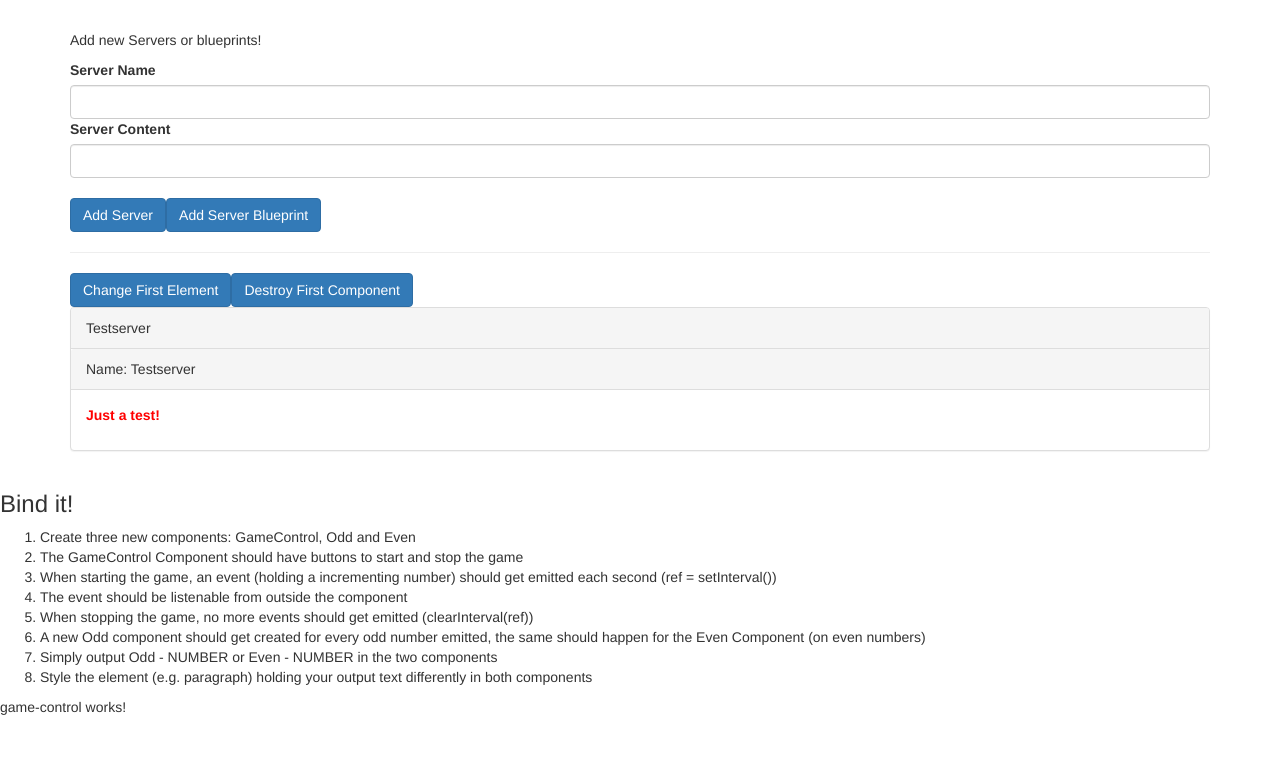
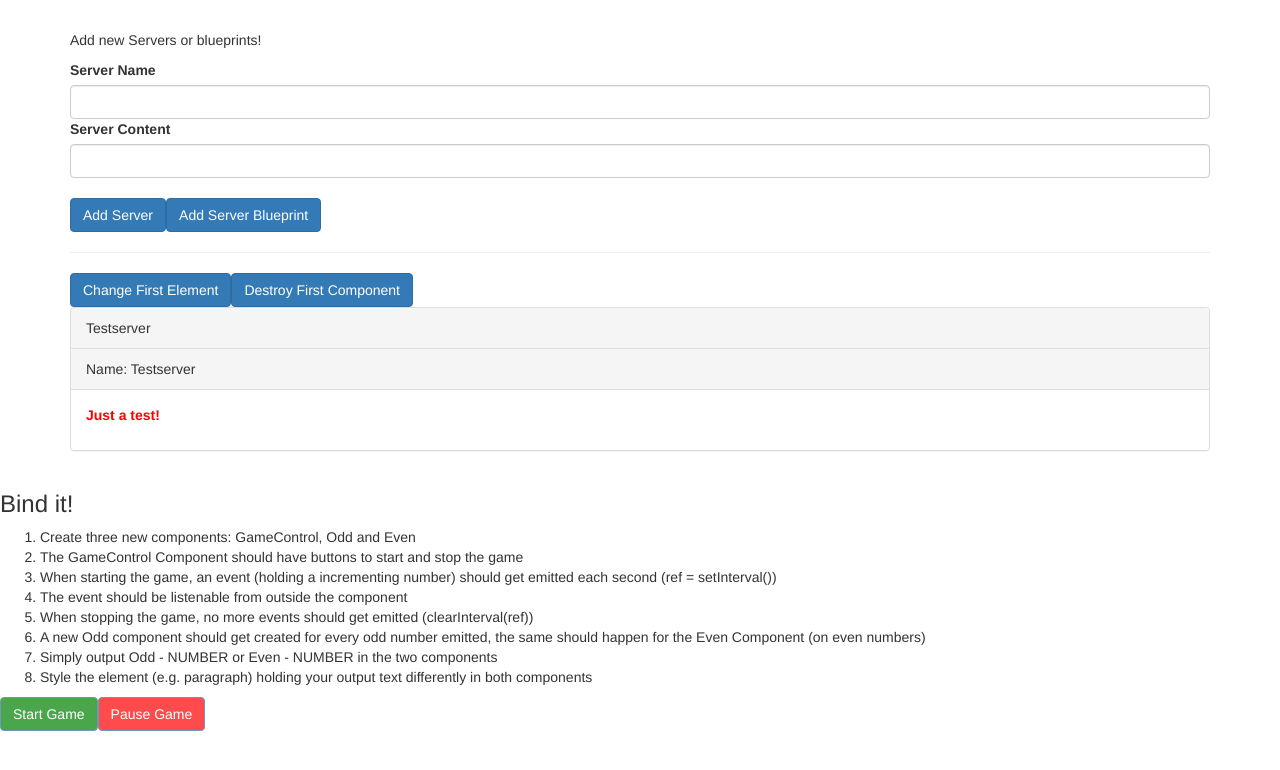
Before and after one commit to neulxy/DatabindingDeepDive, an Angular app: page / in a window 1280 px wide. Shown: the top 770 px of the page. Built offline with nearby package versions, Linux system fonts and the light colour scheme.

Commit message:
add two buttons

```diff
--- a/src/app/game-control/game-control.component.css
+++ b/src/app/game-control/game-control.component.css
@@ -0,0 +1,9 @@
+.green-bg {
+  background-color: green;
+  opacity: 70%;
+}
+
+.red-bg {
+  background-color: red;
+  opacity: 70%;
+}
--- a/src/app/game-control/game-control.component.html
+++ b/src/app/game-control/game-control.component.html
@@ -1 +1,2 @@
-<p>game-control works!</p>
+<button class="btn btn-primary green-bg">Start Game</button>
+<button class="btn btn-primary red-bg">Pause Game</button>
```
